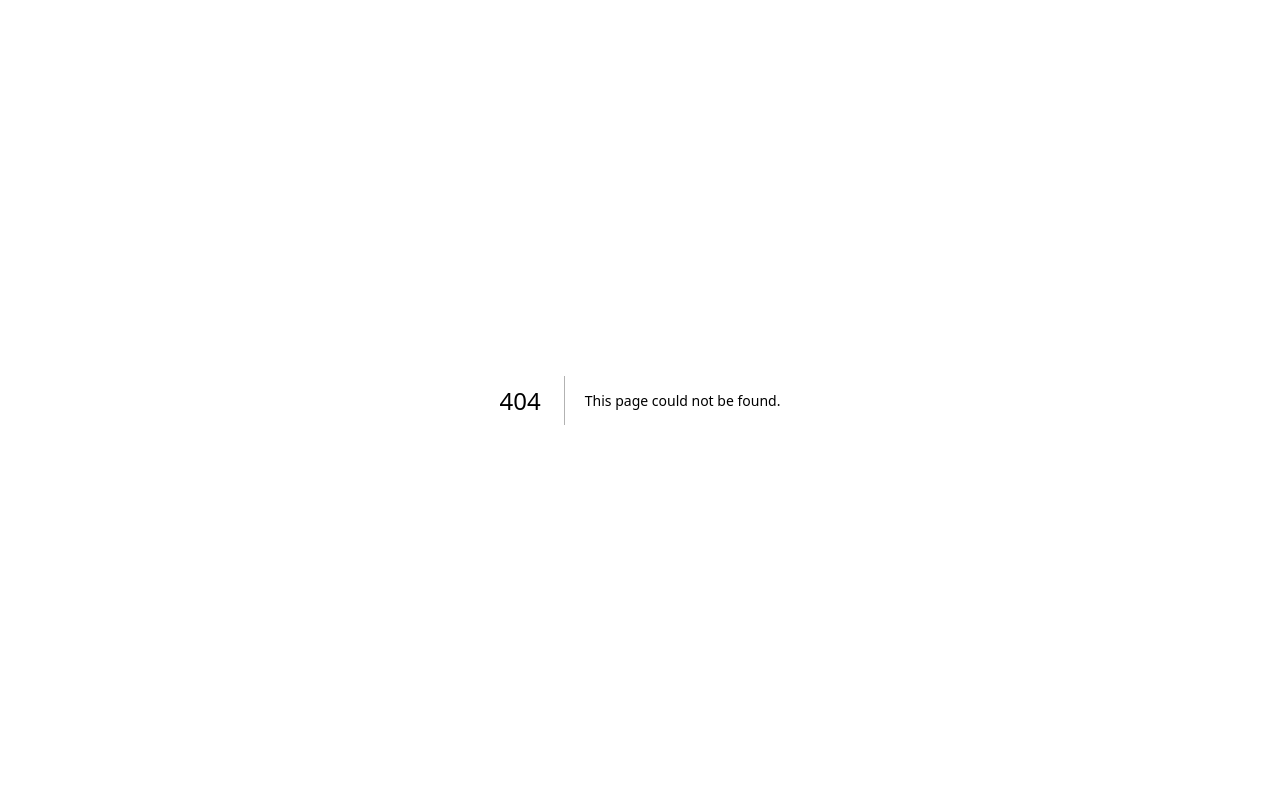
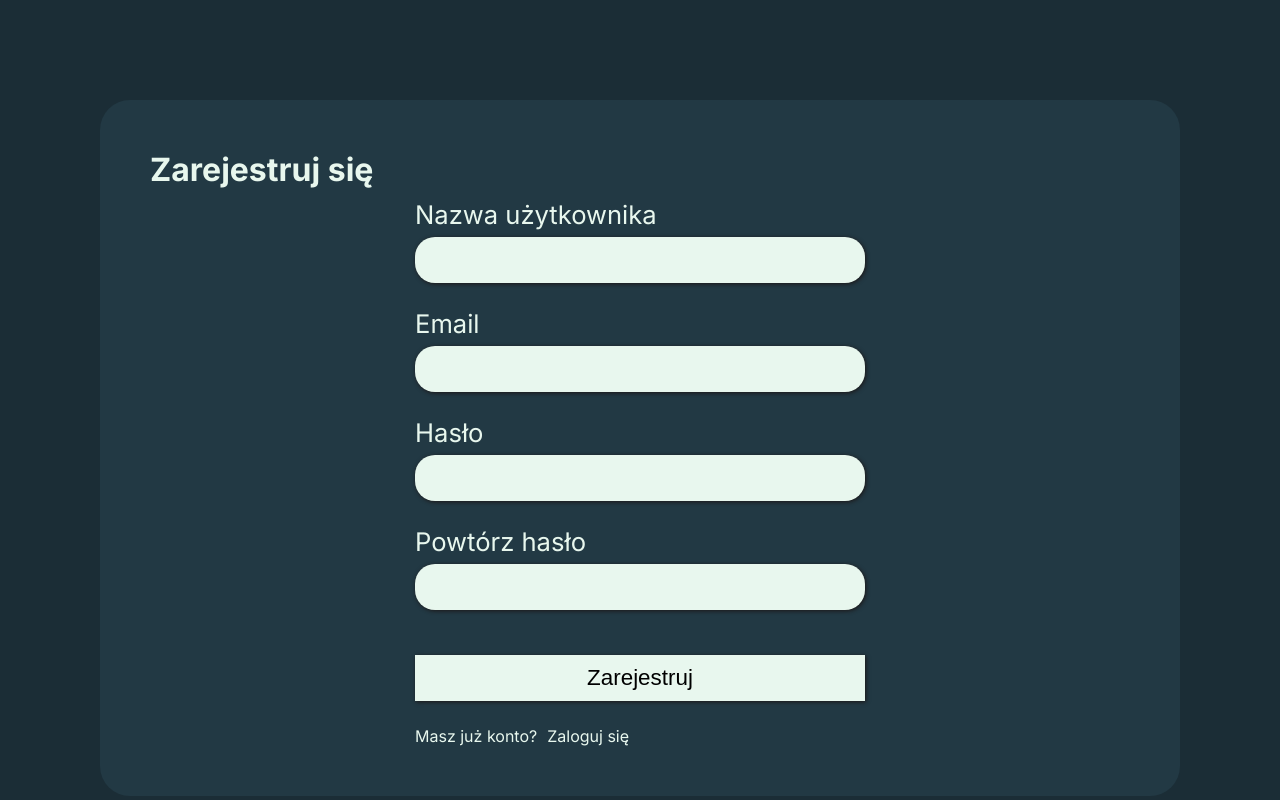
Before and after one commit to mikitomi21/WebPage, a Next.js app in the folder frontend/: page /rejestracja in a window 1280 px wide. Before the commit this address had no page. Built offline with nearby package versions, Linux system fonts and the light colour scheme.

Commit message:
registration page created

```diff
--- a/frontend/app/login/page.module.scss
+++ b/frontend/app/login/page.module.scss
@@ -47,9 +47,14 @@
 		&::after {
 			display: block;
 			position: relative;
-			content: 'Zaloguj';
 			z-index: 2;
 			transition: color 0.3s;
+		}
+		&[data-page='login']::after {
+			content: 'Zaloguj';
+		}
+		&[data-page='registration']::after {
+			content: 'Zarejestruj';
 		}
 		&::before {
 			position: absolute;
@@ -132,7 +137,7 @@
 	}
 }
 
-.sign_up {
+.swap_page {
 	display: flex;
 	gap: 10px;
 	a {
--- /dev/null
+++ b/frontend/app/rejestracja/page.tsx
@@ -0,0 +1,74 @@
+import Link from 'next/link';
+import styles from '../login/page.module.scss';
+
+export default function Registration() {
+	return (
+		<section className={styles.container}>
+			<h3>Zarejestruj się</h3>
+			<form className={styles.form}>
+				<div className={styles.form_field}>
+					<label htmlFor='userName'>Nazwa użytkownika</label>
+					<div className={styles.input_container}>
+						<input
+							className={styles.input}
+							type='text'
+							name='userName'
+							id='userName'
+							autoComplete='off'
+							minLength={4}
+							required
+						/>
+						<div className={styles.input_focus}></div>
+					</div>
+				</div>
+				<div className={styles.form_field}>
+					<label htmlFor='email'>Email</label>
+					<div className={styles.input_container}>
+						<input
+							className={styles.input}
+							type='email'
+							name='email'
+							id='email'
+							autoComplete='off'
+							required
+						/>
+						<div className={styles.input_focus}></div>
+					</div>
+				</div>
+				<div className={styles.form_field}>
+					<label htmlFor='password'>Hasło</label>
+					<div className={styles.input_container}>
+						<input
+							className={styles.input}
+							type='password'
+							name='password'
+							id='password'
+							minLength={6}
+							required
+						/>
+						<div className={styles.input_focus}></div>
+					</div>
+				</div>
+				<div className={styles.form_field}>
+					<label htmlFor='password'>Powtórz hasło</label>
+					<div className={styles.input_container}>
+						<input
+							className={styles.input}
+							type='password'
+							name='password'
+							id='password'
+							minLength={6}
+							required
+						/>
+						<div className={styles.input_focus}></div>
+					</div>
+				</div>
+				<button data-page='registration'></button>
+				<div className={styles.swap_page}>
+					<p>Masz już konto?</p>
+					<Link href='/login'>Zaloguj się</Link>
+				</div>
+			</form>
+		</section>
+	);
+}
```
Also changed, not shown: frontend/app/login/page.tsx (+7 -3 lines).
